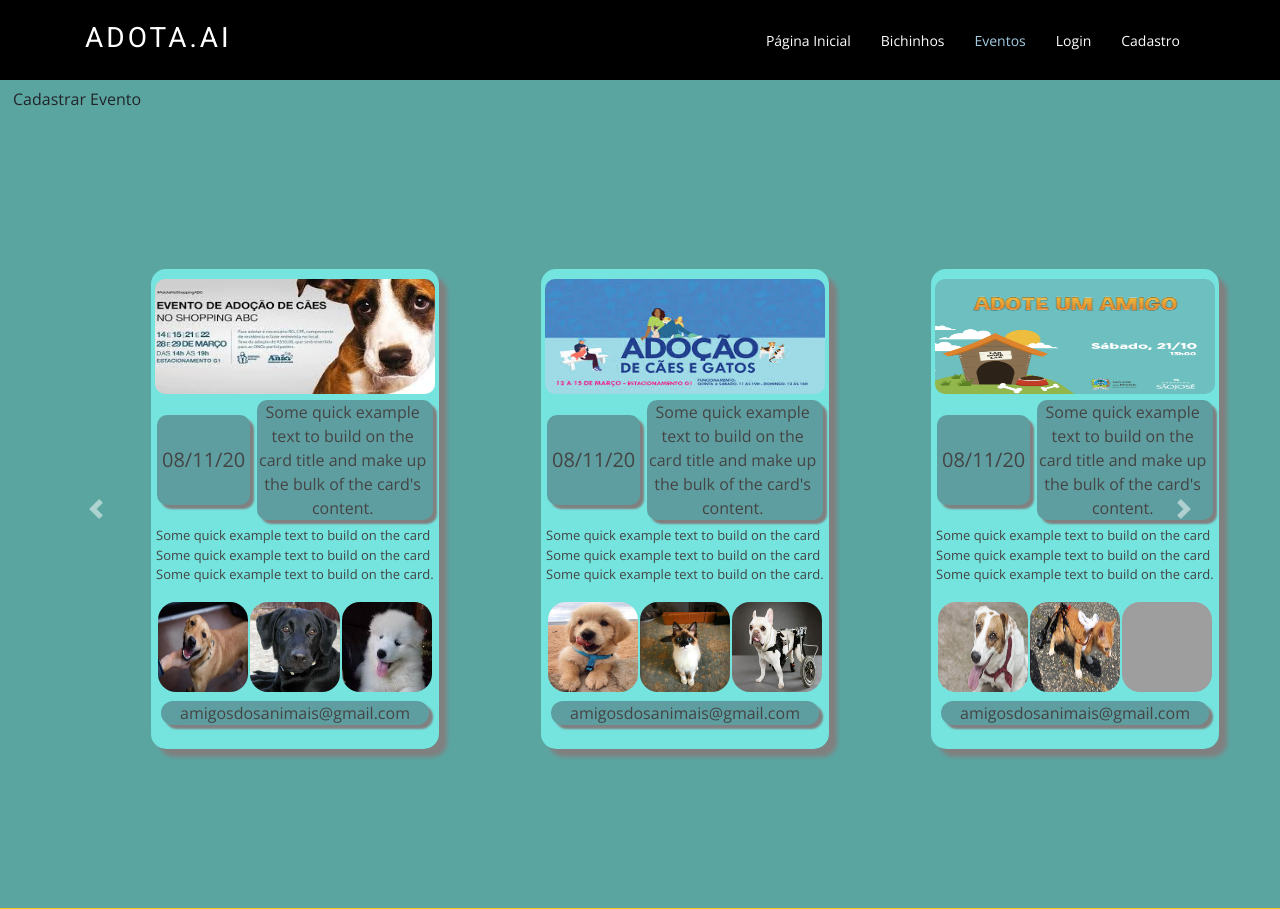
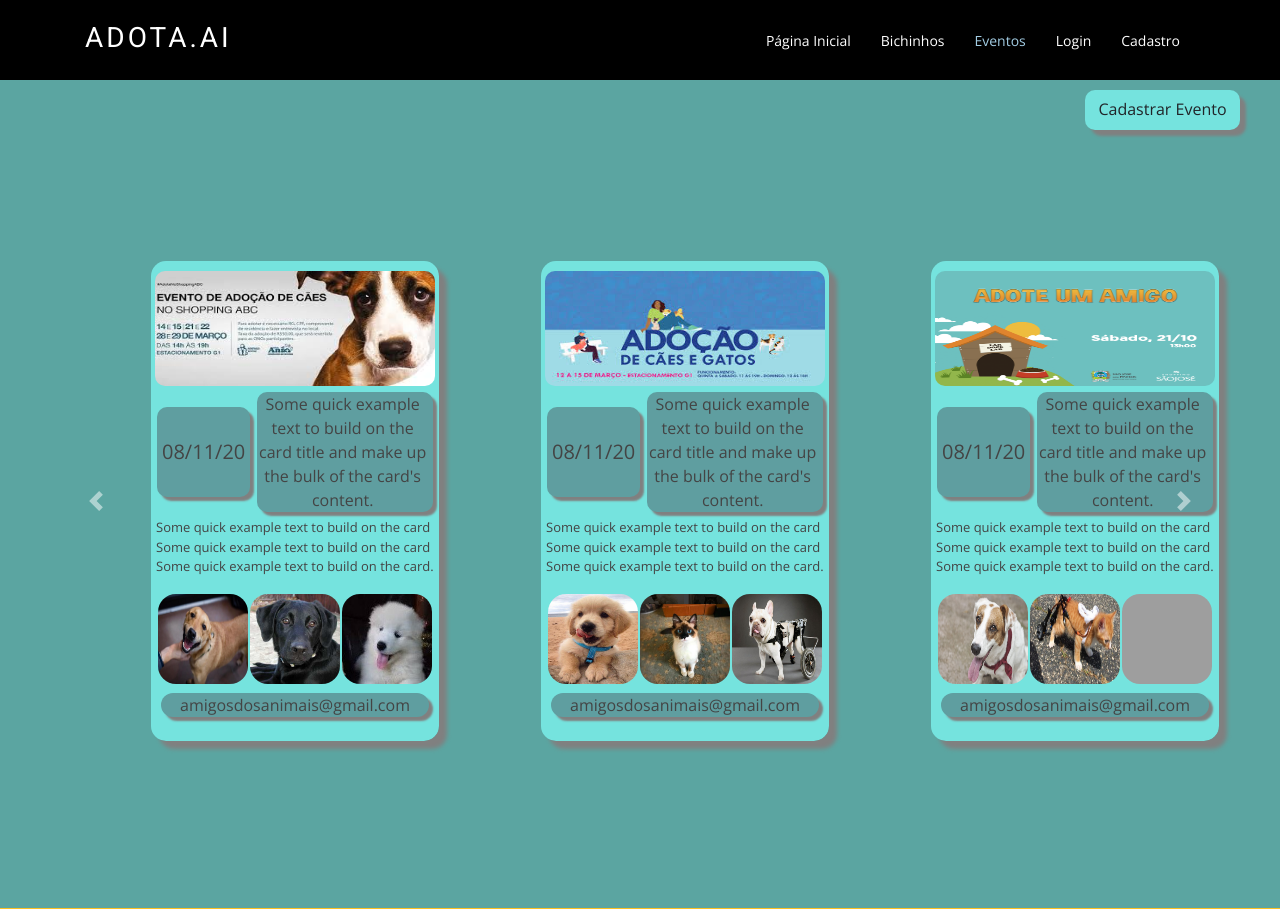
Before and after one commit to zsmn/adota.ai, a PHP site: page /eventos.html in a window 1280 px wide. Shown: the top 909 px of the page. Run offline with PHP 8.4, Linux system fonts and the light colour scheme; grey boxes are pictures that could not be loaded.

Commit message:
Update style.css

```diff
--- a/site/assets/css/style.css
+++ b/site/assets/css/style.css
@@ -25,6 +25,30 @@
 
 h1, h2, h3, h4, h5, h6, .font-primary {
   font-family: "Roboto", sans-serif;
+}
+
+#register-animal{
+  margin-top: 120px;
+  margin-left: 1185px;
+  margin-bottom: -10px;
+  display: block;
+  height: 40px;
+  width: 155px;
+  background-color: #75E3DE;
+  border-radius: 10px;
+  box-shadow: 6px 6px 3px grey;
+}
+
+#register-event{
+  margin-top: 10px;
+  margin-left: 1085px;
+  margin-bottom: -20px;
+  display: block;
+  height: 40px;
+  width: 155px;
+  background-color: #75E3DE;
+  border-radius: 10px;
+  box-shadow: 6px 6px 3px grey;
 }
 
 /*--------------------------------------------------------------
```
